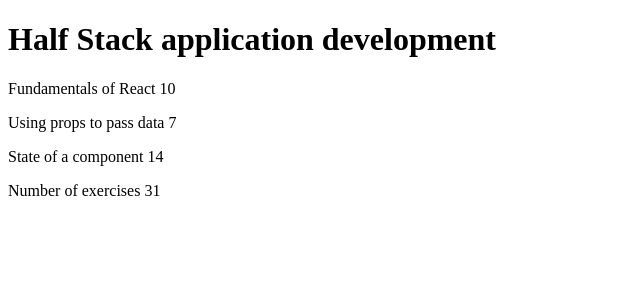
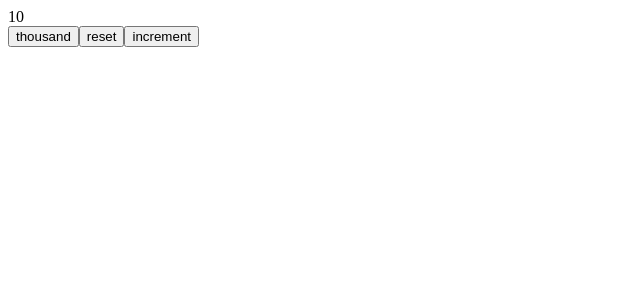
Before and after one commit to Sam-WebP/fullstackopen, a React (Vite) app in the folder part1/: page / in a window 1280 px wide. Shown: the top 300 px of the page, without its empty margins (0-640 px from the left). Built offline with nearby package versions, Linux system fonts and the light colour scheme.

Commit message:
Went through the exercises with the exampes.

```diff
--- a/part1/src/App.jsx
+++ b/part1/src/App.jsx
@@ -1,60 +1,146 @@
-const Header = (props) => {
-  return <h1>{props.course}</h1>;
-};
+// const Header = ({ course }) => <h1>{course}</h1>;
 
-const Content = (props) => {
-  // console.log(props.parts[0])
+
+// const Content = (props) => {
+//   return (
+//     <div>
+//       <Part part={props.parts[0]}/>
+//       <Part part={props.parts[1]}/>
+//       <Part part={props.parts[2]}/>
+//     </div>
+//   );
+// };
+
+// const Part = (props) => {
+//   return (
+//     <p>
+//       {props.part.name} {props.part.exercises}
+//     </p>
+//   )
+// }
+
+// const Total = ({ exercises }) => {
+//   const total = exercises.reduce((sum, part) => sum + part.exercises, 0);
+//   return <p>Number of exercises {total}</p>;
+// };
+
+// const App = () => {
+//   const course = {
+//     name: 'Half Stack application development',
+//     parts: [
+//       {
+//         name: 'Fundamentals of React',
+//         exercises: 10
+//       },
+//       {
+//         name: 'Using props to pass data',
+//         exercises: 7
+//       },
+//       {
+//         name: 'State of a component',
+//         exercises: 14
+//       }
+//     ]
+//   }
+
+//   return (
+//     <div>
+//       <Header course={course.name} />
+//       <Content parts={course.parts}/>
+//       <Total exercises={course.parts}/>
+//     </div>
+//   );
+// };
+
+// export default App;
+
+// import { useReducer, useState } from 'react'
+
+// const History = (props) => {
+//   if (props.allClicks.length === 0) {
+//     return (
+//       <div>
+//         the app is used by pressing the buttons
+//       </div>
+//     )
+//   }
+//   return (
+//     <div>
+//       button press history: {props.allClicks.join(' ')}
+//     </div>
+//   )
+// }
+
+// const Button = ({ handleClick, text }) => (
+//   <button onClick={handleClick}>
+//     {text}
+//   </button>
+// )
+
+// const App = () => {
+//   const [left, setLeft] = useState(0)
+//   const [right, setRight] = useState(0)
+//   const [allClicks, setAll] = useState([])
+
+//   const handleLeftClick = () => {
+//     setAll(allClicks.concat('L'))
+//     const updatedLeft = left + 1
+//     setLeft(updatedLeft)
+//     setTotal(left + right)
+//   }
+
+//   const handleRightClick = () => {
+//     setAll(allClicks.concat('R'))
+//     const updatedRight = right + 1
+//     setRight(updatedRight)
+//     setTotal(left + updatedRight)
+//   }
+
+//   return (
+//     <div>
+//       {left}
+//       <Button handleClick={handleLeftClick} text='left' />
+//       <Button handleClick={handleRightClick} text='right' />
+//       {right}
+//       <History allClicks={allClicks}/>
+//     </div>
+//   )
+// }
+
+// export default App
+
+
+import { useState } from "react"
+
+const Display = props => <div>{props.value}</div>
+
+const Button = (props) => (
+  <button onClick={props.handleClick}>
+    {props.text}
+  </button>
+)
+
+const App = () => {
+  const [value, setValue] = useState(10)
+
+  // const setToValue = (newValue) => () => {
+  //   console.log('value now', newValue)  // print the new value to console
+  //   setValue(newValue)
+  // }
+
+  const setToValue = (newValue) => {
+    console.log('value now', newValue)
+    setValue(newValue)
+  }
+
   return (
     <div>
-      <Part part={props.parts[0]}/>
-      <Part part={props.parts[1]}/>
-      <Part part={props.parts[2]}/>
+      <Display value={value} />
+      <Button handleClick={() => setToValue(1000)} text="thousand" />
+      <Button handleClick={() => setToValue(0)} text="reset" />
+      <Button handleClick={() => setToValue(value + 1)} text="increment" />
     </div>
-  );
-};
-
-const Part = (props) => {
-  console.log(props.part)
-  return (
-    <p>
-      {props.part.name} {props.part.exercises}
-    </p>
   )
 }
 
-
-const Total = (props) => {
-  return <p>Number of exercises {props.exercises[0].exercises + props.exercises[1].exercises + props.exercises[2].exercises}</p>;
-};
-
-const App = () => {
-  const course = {
-    name: 'Half Stack application development',
-    parts: [
-      {
-        name: 'Fundamentals of React',
-        exercises: 10
-      },
-      {
-        name: 'Using props to pass data',
-        exercises: 7
-      },
-      {
-        name: 'State of a component',
-        exercises: 14
-      }
-    ]
-  }
-
-  const partsArr = [course.parts[0], course.parts[1], course.parts[2]]
-
-  return (
-    <div>
-      <Header course={course.name} />
-      <Content parts={partsArr}/>
-      <Total exercises={partsArr}/>
-    </div>
-  );
-};
-
-export default App;
+export default App
```
